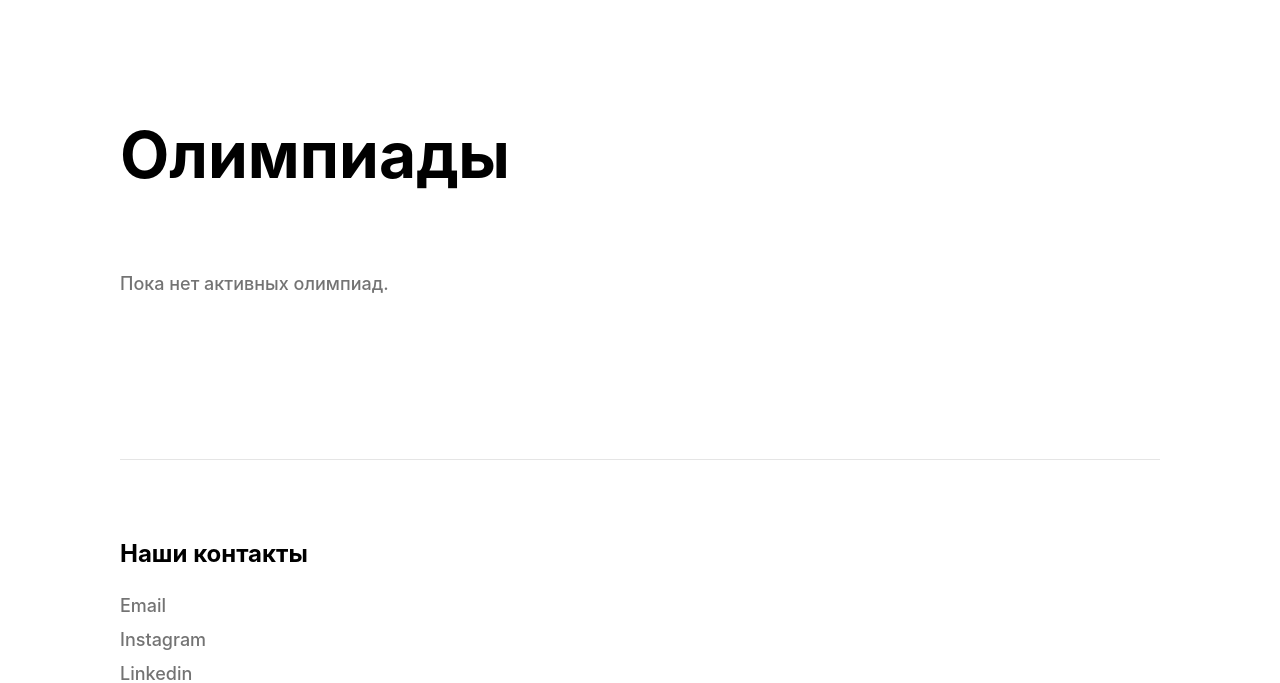
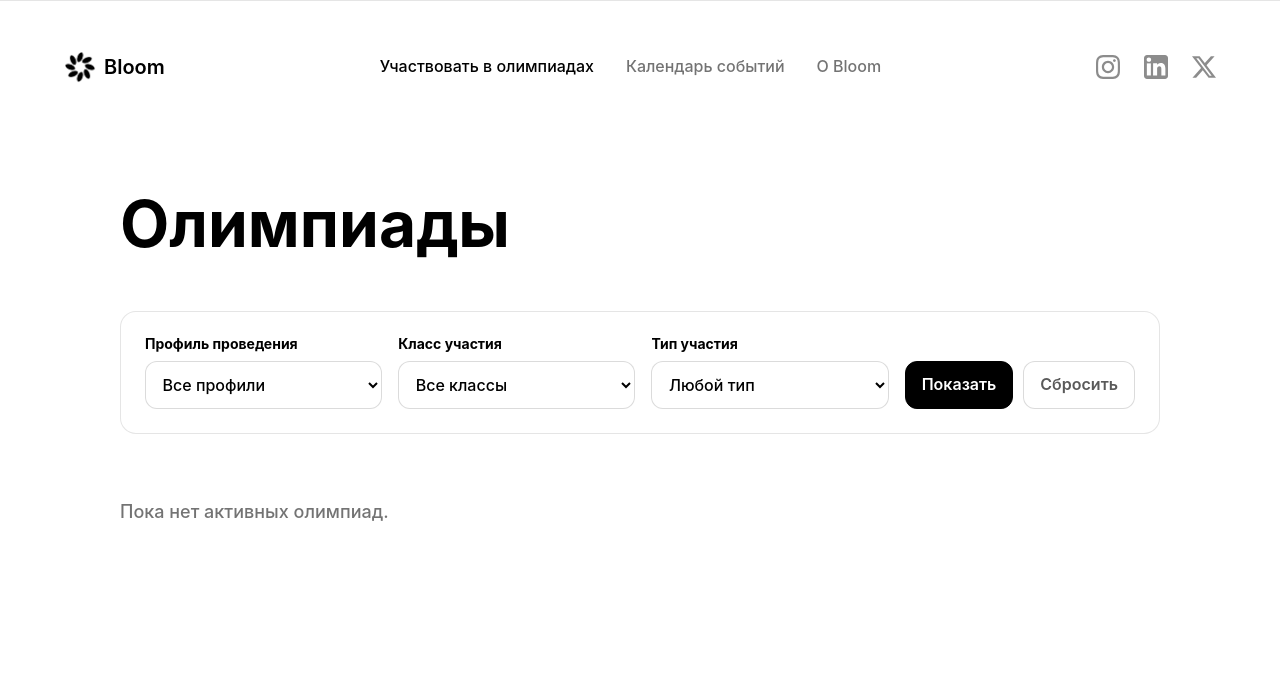
Before and after one commit to NikitOK11/Bloom, a Django app: template backend/apps/web/templates/web/olympiad_list.html in a window 1280 px wide. Shown: the top 683 px of the page. Run offline with Django 3.2, Linux system fonts and the light colour scheme; the template is opened without the code that fills it, so the values that code supplies are empty.

Commit message:
Add olympiad filters and navigation

```diff
--- a/backend/apps/web/static/web/styles.css
+++ b/backend/apps/web/static/web/styles.css
@@ -1457,6 +1457,16 @@ textarea {
     background: #FFFFFF;
 }
 
+.olympiad-topbar {
+    min-height: 132px;
+    padding-top: 50px;
+    padding-bottom: 50px;
+}
+
+.olympiad-topbar .figma-home-nav a[aria-current="page"] {
+    color: #000000;
+}
+
 .olympiad-container {
     width: min(1280px, 100%);
     margin: 0 auto;
@@ -1467,8 +1477,8 @@ textarea {
     display: flex;
     align-items: flex-start;
     width: 100%;
-    min-height: 270px;
-    padding: 120px 120px 80px;
+    min-height: 178px;
+    padding: 56px 120px 44px;
 }
 
 .olympiad-hero h1 {
@@ -1476,6 +1486,75 @@ textarea {
     font-size: 64px;
     font-weight: 700;
     line-height: 1.1;
+}
+
+.olympiad-filter-panel {
+    display: grid;
+    grid-template-columns: repeat(3, minmax(0, 1fr)) auto;
+    gap: 16px;
+    align-items: end;
+    width: calc(100% - 240px);
+    margin: 0 auto 64px;
+    padding: 24px;
+    border: 1px solid rgba(0, 0, 0, 0.1);
+    border-radius: 16px;
+    background: #FFFFFF;
+}
+
+.olympiad-filter-field {
+    display: grid;
+    gap: 8px;
+}
+
+.olympiad-filter-field label {
+    color: #000000;
+    font-size: 14px;
+    font-weight: 700;
+    line-height: 1.2;
+}
+
+.olympiad-filter-field select {
+    min-height: 48px;
+    border: 1px solid rgba(0, 0, 0, 0.14);
+    border-radius: 12px;
+    background: #FFFFFF;
+    color: #000000;
+    font-size: 16px;
+    font-weight: 500;
+}
+
+.olympiad-filter-actions {
+    display: flex;
+    gap: 10px;
+    align-items: center;
+}
+
+.olympiad-filter-submit,
+.olympiad-filter-reset {
+    display: inline-flex;
+    align-items: center;
+    justify-content: center;
+    min-height: 48px;
+    padding: 12px 16px;
+    border-radius: 12px;
+    font: inherit;
+    font-size: 16px;
+    font-weight: 600;
+    line-height: 1.2;
+    white-space: nowrap;
+}
+
+.olympiad-filter-submit {
+    border: 1px solid #000000;
+    background: #000000;
+    color: #FFFFFF;
+    cursor: pointer;
+}
+
+.olympiad-filter-reset {
+    border: 1px solid rgba(0, 0, 0, 0.14);
+    background: #FFFFFF;
+    color: rgba(0, 0, 0, 0.65);
 }
 
 .olympiad-card-grid {
--- a/backend/apps/web/templates/web/base.html
+++ b/backend/apps/web/templates/web/base.html
@@ -7,8 +7,8 @@
     <meta charset="utf-8">
     <meta name="viewport" content="width=device-width, initial-scale=1">
     <title>{% block title %}{% trans "Bloom" %}{% endblock %}</title>
-    <link rel="stylesheet" href="{% static 'web/styles.css' %}?v=figma-olympiads-20260501">
-    <script src="{% static 'web/js/app.js' %}?v=figma-olympiads-20260501" defer></script>
+    <link rel="stylesheet" href="{% static 'web/styles.css' %}?v=olympiad-filters-20260501">
+    <script src="{% static 'web/js/app.js' %}?v=olympiad-filters-20260501" defer></script>
 </head>
 <body class="{% block body_class %}{% endblock %}">
     {% block site_header %}
--- a/backend/apps/web/templates/web/olympiad_list.html
+++ b/backend/apps/web/templates/web/olympiad_list.html
@@ -9,10 +9,66 @@
 
 {% block content %}
 <section class="olympiad-page" aria-labelledby="olympiad-title">
+    <header class="figma-home-header olympiad-topbar">
+        <a class="figma-brand" href="{% url 'web:home' %}" aria-label="{% trans 'Bloom, главная' %}">
+            <img src="{% static 'web/img/home/bloom-logomark.png' %}" alt="" width="32" height="32">
+            <span>Bloom</span>
+        </a>
+
+        <nav class="figma-home-nav" aria-label="{% trans 'Навигация по странице олимпиад' %}">
+            <a href="{% url 'web:olympiad-list' %}" aria-current="page">{% trans "Участвовать в олимпиадах" %}</a>
+            <a href="{% url 'web:event-list' %}" data-spa-link>{% trans "Календарь событий" %}</a>
+            <a href="{% url 'web:home' %}#about">{% trans "О Bloom" %}</a>
+        </nav>
+
+        <div class="figma-social-icons" aria-hidden="true">
+            <span><img src="{% static 'web/img/home/social-instagram.svg' %}" alt="" width="24" height="24"></span>
+            <span><img src="{% static 'web/img/home/social-linkedin.svg' %}" alt="" width="24" height="24"></span>
+            <span><img src="{% static 'web/img/home/social-x.svg' %}" alt="" width="24" height="24"></span>
+        </div>
+    </header>
+
     <div class="olympiad-container">
         <header class="olympiad-hero">
             <h1 id="olympiad-title">{% trans "Олимпиады" %}</h1>
         </header>
+
+        <form class="olympiad-filter-panel" action="{% url 'web:olympiad-list' %}" method="get" aria-label="{% trans 'Фильтры олимпиад' %}">
+            <div class="olympiad-filter-field">
+                <label for="profile-code">{% trans "Профиль проведения" %}</label>
+                <select id="profile-code" name="profile_code">
+                    <option value="">{% trans "Все профили" %}</option>
+                    {% for value, label in profile_code_choices %}
+                        <option value="{{ value }}"{% if selected_filters.profile_code == value %} selected{% endif %}>{{ label }}</option>
+                    {% endfor %}
+                </select>
+            </div>
+
+            <div class="olympiad-filter-field">
+                <label for="level-code">{% trans "Класс участия" %}</label>
+                <select id="level-code" name="level_code">
+                    <option value="">{% trans "Все классы" %}</option>
+                    {% for value, label in level_code_choices %}
+                        <option value="{{ value }}"{% if selected_filters.level_code == value %} selected{% endif %}>{{ label }}</option>
+                    {% endfor %}
+                </select>
+            </div>
+
+            <div class="olympiad-filter-field">
+                <label for="participation-mode">{% trans "Тип участия" %}</label>
+                <select id="participation-mode" name="participation_mode">
+                    <option value="">{% trans "Любой тип" %}</option>
+                    {% for value, label in participation_mode_choices %}
+                        <option value="{{ value }}"{% if selected_filters.participation_mode == value %} selected{% endif %}>{{ label }}</option>
+                    {% endfor %}
+                </select>
+            </div>
+
+            <div class="olympiad-filter-actions">
+                <button class="olympiad-filter-submit" type="submit">{% trans "Показать" %}</button>
+                <a class="olympiad-filter-reset" href="{% url 'web:olympiad-list' %}">{% trans "Сбросить" %}</a>
+            </div>
+        </form>
 
         {% if olympiad_cards %}
             <div class="olympiad-card-grid">
```
Also changed, not shown: other parts of backend/apps/web/static/web/styles.css (+34 -4 lines), backend/apps/web/tests/test_events.py (+31 -1 lines), backend/apps/web/views.py (+39 -1 lines).
